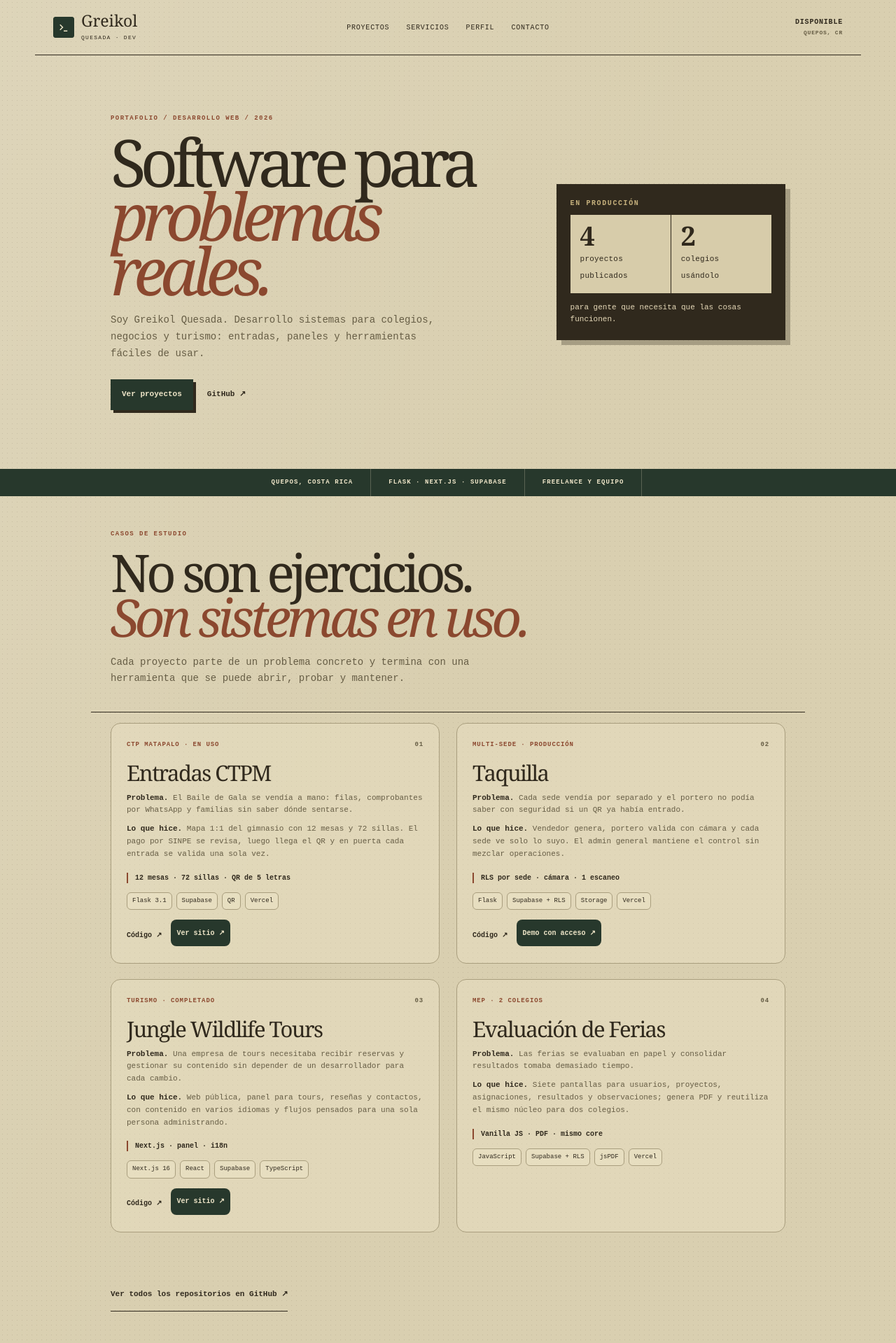
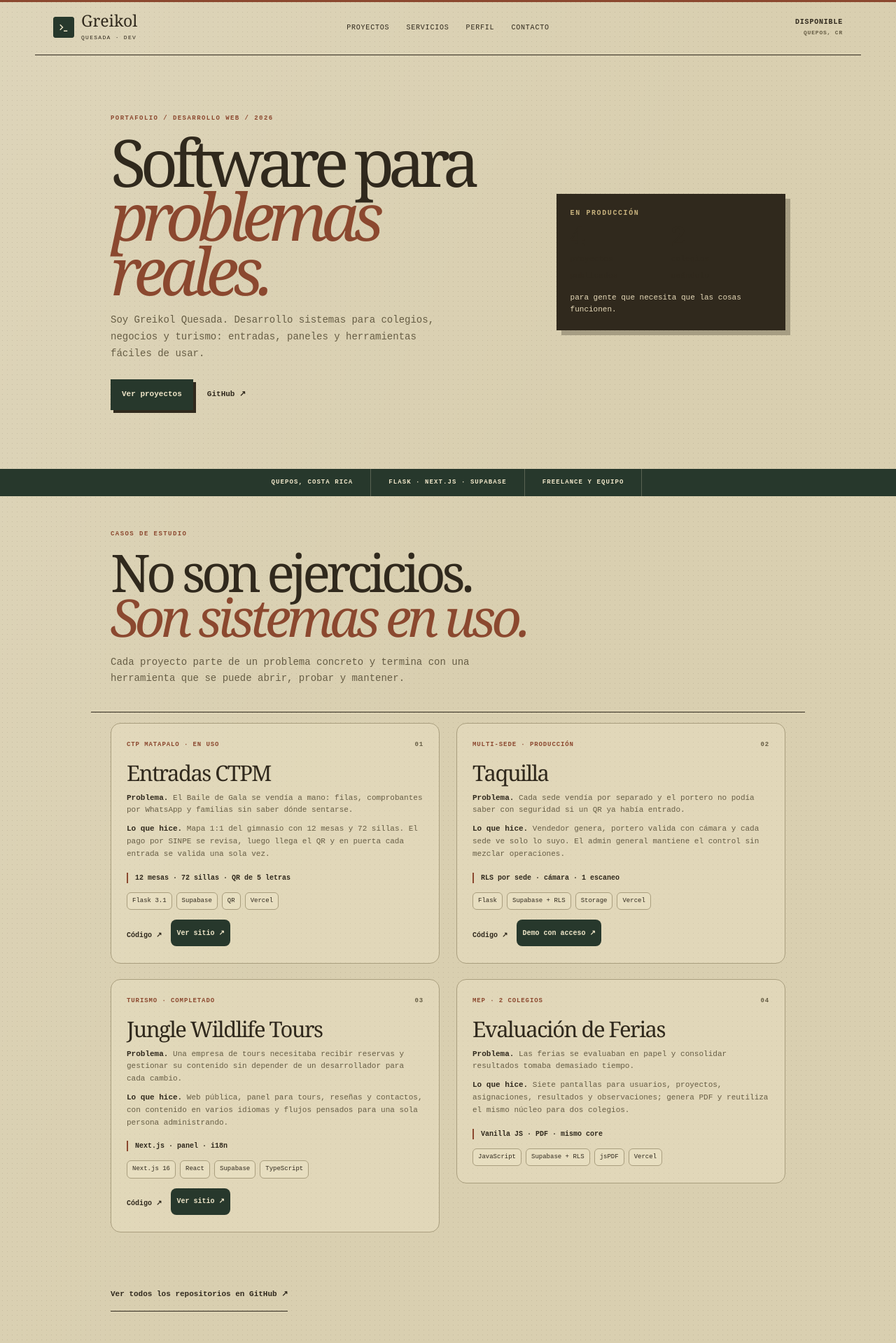
Before and after one commit to greikol4321-hub/portafolio, a Next.js app: page / in a window 1280 px wide. Shown: the top 1919 px of the page at 70% size. Built offline with nearby package versions, Linux system fonts and the light colour scheme.

Commit message:
feat: animaciones - scroll progress, text reveal, stagger cards, direcciones

```diff
--- a/src/app/globals.css
+++ b/src/app/globals.css
@@ -99,7 +99,11 @@ a { color: inherit; }
   .contact-channel { min-height: 48px; }
 }
 
-/* Motion language: un solo easing ease-out fuerte, solo transform/opacity. */
+/* Scroll progress bar */
+.scroll-progress { position: fixed; top: 0; left: 0; right: 0; height: 3px; background: var(--rust); z-index: 100; transform-origin: 0%; }
+
+/* Proof board grid override for stagger */
+.proof-grid { display: contents; }
 :root { --ease-out: cubic-bezier(0.22, 1, 0.36, 1); }
 .portfolio-card { padding: 24px 22px; border: 1px solid var(--line); border-radius: 14px; background: rgb(238 229 200 / .35); transition: transform 180ms var(--ease-out), background-color 180ms var(--ease-out), box-shadow 180ms var(--ease-out), border-color 180ms var(--ease-out); }
 .portfolio-card:hover { padding-inline: 22px; background: rgb(238 229 200 / .65); transform: translateY(-4px); border-color: var(--rust); box-shadow: 0 14px 26px rgba(48,41,29,.18); }
--- a/src/app/page.js
+++ b/src/app/page.js
@@ -1,4 +1,7 @@
 import Reveal from "@/components/Reveal";
+import { StaggerReveal, StaggerItem } from "@/components/StaggerReveal";
+import TextReveal from "@/components/TextReveal";
+import ScrollProgress from "@/components/ScrollProgress";
 
 const projects = [
   {
@@ -53,25 +56,28 @@ function CodeMark() {
 }
 
 function ProjectCard({ project, index }) {
-  return <Reveal delay={index * 0.06} className="portfolio-card"><div className="card-topline"><span>{project.status}</span><span>0{index + 1}</span></div><h3>{project.title}</h3><div className="case-copy"><p><b>Problema.</b> {project.problem}</p><p><b>Lo que hice.</b> {project.solution}</p></div><p className="project-highlight">{project.highlight}</p><div className="tech-list">{project.stack.map((item) => <span key={item}>{item}</span>)}</div>{(project.code || project.demo) && <div className="project-actions">{project.code && <a href={project.code} target="_blank" rel="noreferrer">Código ↗</a>}{project.demo && <a className="project-demo" href={project.demo} target="_blank" rel="noreferrer">{project.demoLabel || "Ver sitio ↗"}</a>}</div>}</Reveal>;
+  return <div className="portfolio-card"><div className="card-topline"><span>{project.status}</span><span>0{index + 1}</span></div><h3>{project.title}</h3><div className="case-copy"><p><b>Problema.</b> {project.problem}</p><p><b>Lo que hice.</b> {project.solution}</p></div><p className="project-highlight">{project.highlight}</p><div className="tech-list">{project.stack.map((item) => <span key={item}>{item}</span>)}</div>{(project.code || project.demo) && <div className="project-actions">{project.code && <a href={project.code} target="_blank" rel="noreferrer">Código ↗</a>}{project.demo && <a className="project-demo" href={project.demo} target="_blank" rel="noreferrer">{project.demoLabel || "Ver sitio ↗"}</a>}</div>}</div>;
 }
 
 export default function Home() {
   return <div className="wander-page">
+    <ScrollProgress />
     <header className="wander-header"><a className="brand code-brand" href="#inicio" aria-label="Ir al inicio"><CodeMark /><span>Greikol<br /><small>Quesada · dev</small></span></a><nav aria-label="Navegación principal"><a href="#trabajo">Proyectos</a><a href="#servicios">Servicios</a><a href="#perfil">Perfil</a><a href="#contacto">Contacto</a></nav><a className="header-note" href="https://mail.google.com/mail/?view=cm&fs=1&to=greikolamador@gmail.com" target="_blank" rel="noreferrer">DISPONIBLE<br /><span>QUEPOS, CR</span></a></header>
     <main id="inicio">
-      <section className="portfolio-hero"><Reveal><p className="eyebrow">PORTAFOLIO / DESARROLLO WEB / 2026</p><h1>Software para<br /><em>problemas reales.</em></h1><p className="lead">Soy Greikol Quesada. Desarrollo sistemas para colegios, negocios y turismo: entradas, paneles y herramientas fáciles de usar.</p><div className="hero-links"><a className="hero-primary" href="#trabajo">Ver proyectos</a><a href="https://github.com/greikol4321-hub" target="_blank" rel="noreferrer">GitHub ↗</a></div></Reveal><Reveal delay={0.1} className="proof-board">
+      <section className="portfolio-hero"><Reveal><p className="eyebrow">PORTAFOLIO / DESARROLLO WEB / 2026</p><h1><TextReveal text="Software para" /><br /><em><TextReveal text="problemas reales." delay={0.12} /></em></h1><p className="lead">Soy Greikol Quesada. Desarrollo sistemas para colegios, negocios y turismo: entradas, paneles y herramientas fáciles de usar.</p><div className="hero-links"><a className="hero-primary" href="#trabajo">Ver proyectos</a><a href="https://github.com/greikol4321-hub" target="_blank" rel="noreferrer">GitHub ↗</a></div></Reveal><Reveal delay={0.15} direction="left" className="proof-board">
 <p className="eyebrow">EN PRODUCCIÓN</p>
-<div><strong>4</strong><span>proyectos<br />publicados</span></div>
-<div><strong>2</strong><span>colegios<br />usándolo</span></div>
+<StaggerReveal className="proof-grid">
+<StaggerItem><div><strong>4</strong><span>proyectos<br />publicados</span></div></StaggerItem>
+<StaggerItem><div><strong>2</strong><span>colegios<br />usándolo</span></div></StaggerItem>
+</StaggerReveal>
 <p className="proof-note">para gente que necesita que las cosas funcionen.</p>
 </Reveal></section>
       <section className="signal-strip"><span>QUEPOS, COSTA RICA</span><span>FLASK · NEXT.JS · SUPABASE</span><span>FREELANCE Y EQUIPO</span></section>
-      <section className="work-intro" id="trabajo"><Reveal><p className="eyebrow">CASOS DE ESTUDIO</p><h2>No son ejercicios.<br /><em>Son sistemas en uso.</em></h2><p>Cada proyecto parte de un problema concreto y termina con una herramienta que se puede abrir, probar y mantener.</p></Reveal></section>
-      <section className="project-section"><div className="project-ledger">{projects.map((project, index) => <ProjectCard key={project.title} project={project} index={index} />)}</div><a className="github-all" href="https://github.com/greikol4321-hub" target="_blank" rel="noreferrer">Ver todos los repositorios en GitHub ↗</a></section>
-      <section className="services-portfolio" id="servicios"><Reveal><p className="eyebrow">LO QUE PUEDO CONSTRUIR</p><h2>De la idea<br /><em>a algo usable.</em></h2></Reveal><div className="service-grid"><Reveal><h3>Webs y reservas</h3><p>Webs rápidas para tours y negocios, con reservas por WhatsApp, contenido editable y SEO desde el inicio.</p></Reveal><Reveal delay={0.05}><h3>Entradas y QR</h3><p>Flujos de pago por SINPE, asientos, comprobantes, QR y validación en entrada.</p></Reveal><Reveal delay={0.1}><h3>Paneles internos</h3><p>Herramientas para administrar usuarios, contenido, ventas, evaluaciones y reportes sin complicaciones.</p></Reveal></div></section>
-      <section className="stack-section"><Reveal><p className="eyebrow">HERRAMIENTAS</p><h2>Con esto trabajo.</h2></Reveal><div className="stack-grid">{stackGroups.map(([title, ...items], index) => <Reveal key={title} delay={index * 0.05} className="stack-group"><h3>{title}</h3><div>{items.map((item) => <span key={item}>{item}</span>)}</div></Reveal>)}</div></section>
-      <section className="about-section" id="perfil"><Reveal><p className="eyebrow">PERFIL</p><h2>Menos fricción.<br /><em>Mejores resultados.</em></h2></Reveal><Reveal delay={0.08} className="about-copy"><p>Soy Greikol Yanfred Quesada Amador, estudiante de duodécimo año en Desarrollo Web en el Colegio Técnico Profesional de Quepos.
+      <section className="work-intro" id="trabajo"><Reveal><p className="eyebrow">CASOS DE ESTUDIO</p><h2><TextReveal text="No son ejercicios." /><br /><em><TextReveal text="Son sistemas en uso." delay={0.1} /></em></h2><p>Cada proyecto parte de un problema concreto y termina con una herramienta que se puede abrir, probar y mantener.</p></Reveal></section>
+      <section className="project-section"><StaggerReveal className="project-ledger">{projects.map((project, index) => <StaggerItem key={project.title}><ProjectCard project={project} index={index} /></StaggerItem>)}</StaggerReveal><a className="github-all" href="https://github.com/greikol4321-hub" target="_blank" rel="noreferrer">Ver todos los repositorios en GitHub ↗</a></section>
+      <section className="services-portfolio" id="servicios"><Reveal><p className="eyebrow">LO QUE PUEDO CONSTRUIR</p><h2><TextReveal text="De la idea" /><br /><em><TextReveal text="a algo usable." delay={0.08} /></em></h2></Reveal><StaggerReveal className="service-grid"><StaggerItem><h3>Webs y reservas</h3><p>Webs rápidas para tours y negocios, con reservas por WhatsApp, contenido editable y SEO desde el inicio.</p></StaggerItem><StaggerItem><h3>Entradas y QR</h3><p>Flujos de pago por SINPE, asientos, comprobantes, QR y validación en entrada.</p></StaggerItem><StaggerItem><h3>Paneles internos</h3><p>Herramientas para administrar usuarios, contenido, ventas, evaluaciones y reportes sin complicaciones.</p></StaggerItem></StaggerReveal></section>
+      <section className="stack-section"><Reveal><p className="eyebrow">HERRAMIENTAS</p><h2><TextReveal text="Con esto trabajo." /></h2></Reveal><StaggerReveal className="stack-grid">{stackGroups.map(([title, ...items], index) => <StaggerItem key={title} className="stack-group"><h3>{title}</h3><div>{items.map((item) => <span key={item}>{item}</span>)}</div></StaggerItem>)}</StaggerReveal></section>
+      <section className="about-section" id="perfil"><Reveal><p className="eyebrow">PERFIL</p><h2><TextReveal text="Menos fricción." /><br /><em><TextReveal text="Mejores resultados." delay={0.08} /></em></h2></Reveal><Reveal delay={0.08} className="about-copy"><p>Soy Greikol Yanfred Quesada Amador, estudiante de duodécimo año en Desarrollo Web en el Colegio Técnico Profesional de Quepos.
 
 Formación: Educación General Básica (2023) y Desarrollo Web (graduación 2026).
 
@@ -82,7 +88,7 @@ Soy responsable, con experiencia en trabajo en equipo y liderazgo. Me enfoco en
 Habilidades clave: Java · Python · HTML · CSS · C# · MySQL (XAMPP) · Git/GitHub · Despliegue en producción · Office (intermedio) · Redes e IoT básicos. Especialidad: resolver problemas concretos con mínima fricción — desde flujos QR hasta paneles multi-sede.
 
 </p></Reveal></section>
-      <section className="contact-camp" id="contacto"><div className="contact-torn"><p className="eyebrow">CONTACTO</p><h2>¿Tienes algo que<br /><em>ordenar o construir?</em></h2><p>Escribanos con el problema que necesitan resolver. Te respondemos de forma directa cómo lo abordamos.</p><a className="contact-button" href="https://mail.google.com/mail/?view=cm&fs=1&to=greikolamador@gmail.com" target="_blank" rel="noreferrer">Enviar correo por Gmail ↗</a></div><div className="contact-card contact-directory"><p>OTRAS FORMAS DE CONTACTARME</p><a className="contact-channel" href="https://wa.me/50661272074" target="_blank" rel="noreferrer"><span>WhatsApp</span><strong>+506 6127-2074 ↗</strong></a><a className="contact-channel" href="https://github.com/greikol4321-hub" target="_blank" rel="noreferrer"><span>GitHub</span><strong>@greikol4321-hub ↗</strong></a><a className="contact-channel" href="https://linkedin.com/in/greikol" target="_blank" rel="noreferrer"><span>LinkedIn</span><strong>/in/greikol ↗</strong></a><div className="contact-location"><CodeMark /><span>QUEPOS, COSTA RICA</span></div></div></section>
+      <section className="contact-camp" id="contacto"><div className="contact-torn"><p className="eyebrow">CONTACTO</p><h2><TextReveal text="¿Tienes algo que" /><br /><em><TextReveal text="ordenar o construir?" delay={0.08} /></em></h2><p>Escribanos con el problema que necesitan resolver. Te respondemos de forma directa cómo lo abordamos.</p><a className="contact-button" href="https://mail.google.com/mail/?view=cm&fs=1&to=greikolamador@gmail.com" target="_blank" rel="noreferrer">Enviar correo por Gmail ↗</a></div><div className="contact-card contact-directory"><p>OTRAS FORMAS DE CONTACTARME</p><a className="contact-channel" href="https://wa.me/50661272074" target="_blank" rel="noreferrer"><span>WhatsApp</span><strong>+506 6127-2074 ↗</strong></a><a className="contact-channel" href="https://github.com/greikol4321-hub" target="_blank" rel="noreferrer"><span>GitHub</span><strong>@greikol4321-hub ↗</strong></a><a className="contact-channel" href="https://linkedin.com/in/greikol" target="_blank" rel="noreferrer"><span>LinkedIn</span><strong>/in/greikol ↗</strong></a><div className="contact-location"><CodeMark /><span>QUEPOS, COSTA RICA</span></div></div></section>
     </main>
     <footer className="wander-footer"><span>GREIKOL QUESADA · DESARROLLO WEB</span><span>© {new Date().getFullYear()} / HECHO EN QUEPOS</span></footer>
   </div>;
--- a/src/components/Reveal.js
+++ b/src/components/Reveal.js
@@ -2,7 +2,26 @@
 
 import { motion, useReducedMotion } from "motion/react";
 
-export default function Reveal({ children, className = "", delay = 0 }) {
+const directions = {
+  up: { y: 16 },
+  down: { y: -16 },
+  left: { x: 16 },
+  right: { x: -16 },
+  none: {},
+};
+
+export default function Reveal({ children, className = "", delay = 0, direction = "up" }) {
   const reduceMotion = useReducedMotion();
-  return <motion.div className={className} initial={reduceMotion ? false : { opacity: 0, y: 12 }} whileInView={{ opacity: 1, y: 0 }} viewport={{ once: true, amount: 0.2, margin: "0px 0px -64px 0px" }} transition={{ duration: 0.28, delay, ease: [0.22, 1, 0.36, 1] }}>{children}</motion.div>;
+  const offset = reduceMotion ? {} : directions[direction];
+  return (
+    <motion.div
+      className={className}
+      initial={{ opacity: 0, ...offset }}
+      whileInView={{ opacity: 1, x: 0, y: 0 }}
+      viewport={{ once: true, amount: 0.15, margin: "0px 0px -48px 0px" }}
+      transition={{ duration: 0.35, delay, ease: [0.22, 1, 0.36, 1] }}
+    >
+      {children}
+    </motion.div>
+  );
 }
--- /dev/null
+++ b/src/components/ScrollProgress.js
@@ -0,0 +1,15 @@
+"use client";
+
+import { motion, useScroll, useSpring } from "motion/react";
+
+export default function ScrollProgress() {
+  const { scrollYProgress } = useScroll();
+  const scaleX = useSpring(scrollYProgress, { stiffness: 100, damping: 30, restDelta: 0.001 });
+
+  return (
+    <motion.div
+      style={{ scaleX, transformOrigin: "0%" }}
+      className="scroll-progress"
+    />
+  );
+}
--- /dev/null
+++ b/src/components/StaggerReveal.js
@@ -0,0 +1,44 @@
+"use client";
+
+import { motion, useReducedMotion } from "motion/react";
+
+const container = {
+  hidden: { opacity: 0 },
+  visible: {
+    opacity: 1,
+    transition: { staggerChildren: 0.08, delayChildren: 0.1 },
+  },
+};
+
+const item = {
+  hidden: { opacity: 0, y: 14 },
+  visible: {
+    opacity: 1,
+    y: 0,
+    transition: { duration: 0.35, ease: [0.22, 1, 0.36, 1] },
+  },
+};
+
+export function StaggerReveal({ children, className = "" }) {
+  const reduceMotion = useReducedMotion();
+  return (
+    <motion.div
+      variants={reduceMotion ? undefined : container}
+      initial="hidden"
+      whileInView="visible"
+      viewport={{ once: true, amount: 0.1, margin: "0px 0px -40px 0px" }}
+      className={className}
+    >
+      {children}
+    </motion.div>
+  );
+}
+
+export function StaggerItem({ children, className = "" }) {
+  const reduceMotion = useReducedMotion();
+  return (
+    <motion.div variants={reduceMotion ? undefined : item} className={className}>
+      {children}
+    </motion.div>
+  );
+}
--- /dev/null
+++ b/src/components/TextReveal.js
@@ -0,0 +1,34 @@
+"use client";
+
+import { motion, useReducedMotion } from "motion/react";
+
+export default function TextReveal({ text, className = "", as: Tag = "span", delay = 0 }) {
+  const reduceMotion = useReducedMotion();
+  const words = text.split(" ");
+
+  if (reduceMotion) {
+    return <Tag className={className}>{text}</Tag>;
+  }
+
+  return (
+    <Tag className={className} style={{ display: "inline" }}>
+      {words.map((word, i) => (
+        <motion.span
+          key={i}
+          style={{ display: "inline-block", whiteSpace: "pre" }}
+          initial={{ opacity: 0, y: 8 }}
+          whileInView={{ opacity: 1, y: 0 }}
+          viewport={{ once: true, amount: 0.5 }}
+          transition={{
+            duration: 0.3,
+            delay: delay + i * 0.04,
+            ease: [0.22, 1, 0.36, 1],
+          }}
+        >
+          {word}
+          {i < words.length - 1 ? " " : ""}
+        </motion.span>
+      ))}
+    </Tag>
+  );
+}
```
